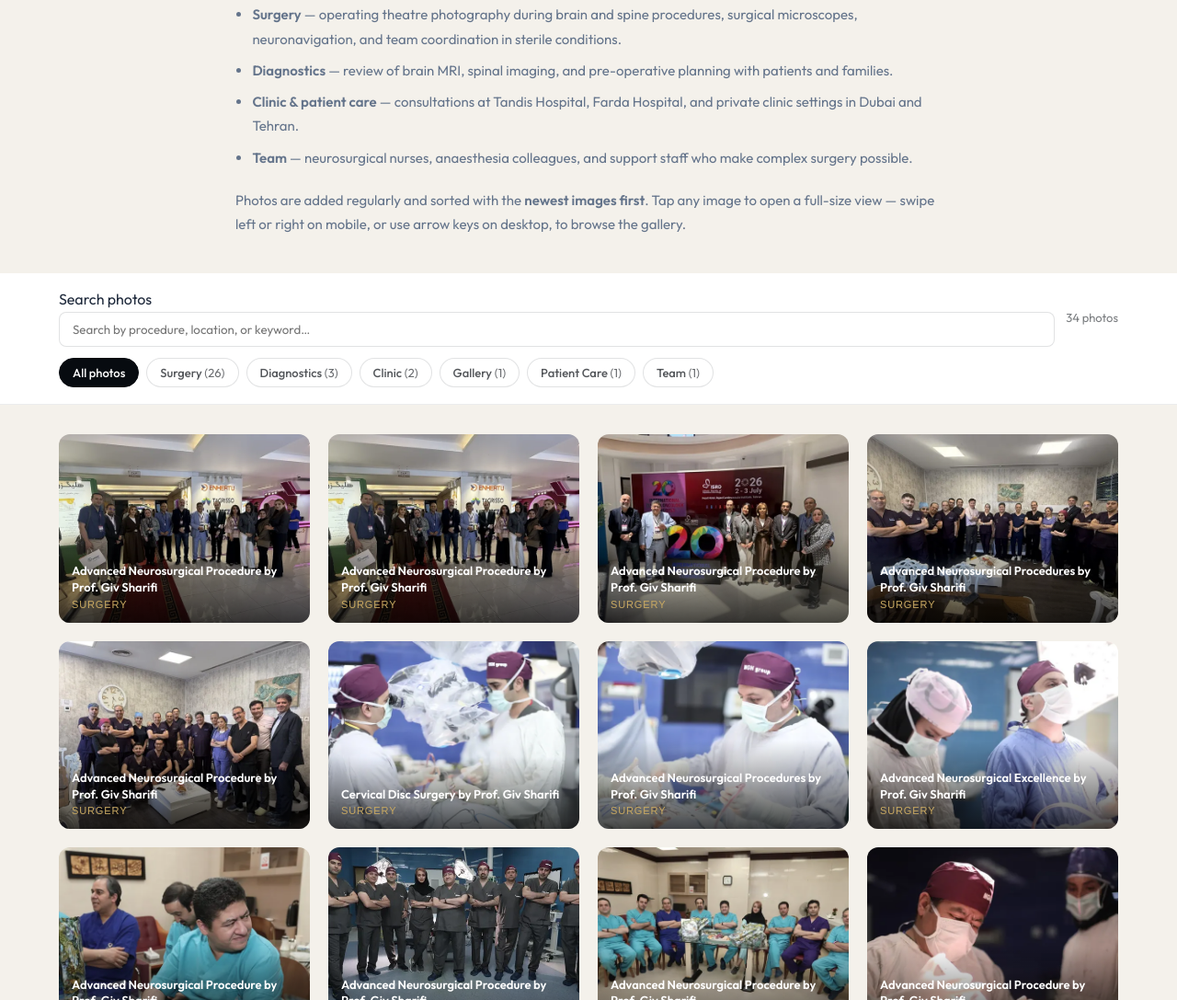
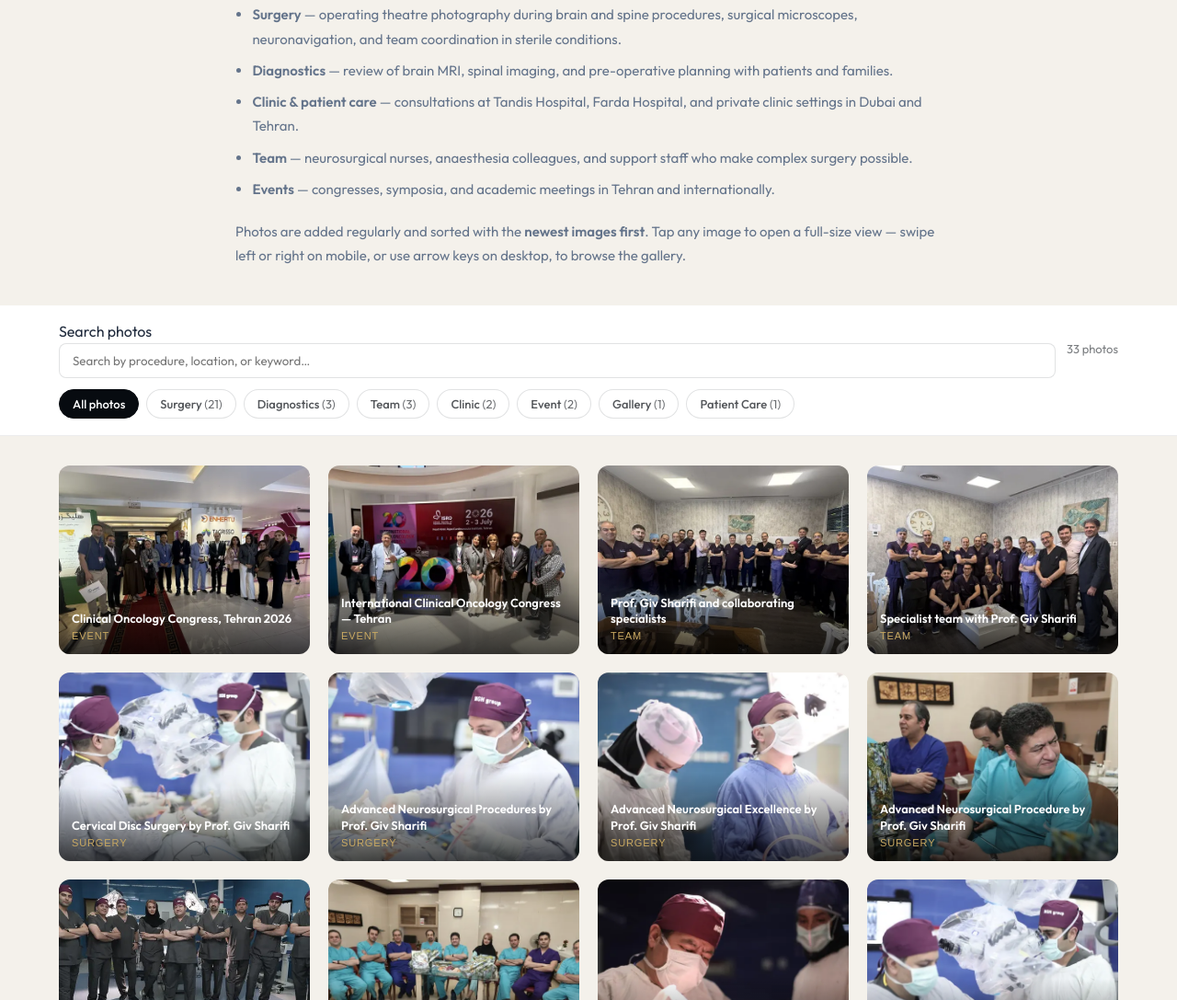
Before and after one commit to alecasgari/givsharifi-website, a plain HTML site: page pages/gallery/index.html in a window 1280 px wide. Shown: the part 709-1796 px from the top of the page at 92% size. Drawn offline with Linux system fonts and the light colour scheme; files that its build step writes are made by us from their sources.

Commit message:
content: remove latest gallery photo and recategorize recent uploads
Delete operating-theater-2; set congress photos to Event and team photos to Team with English copy.

Co-authored-by: Cursor <cursoragent@cursor.com>

```diff
--- a/assets/data/gallery.json
+++ b/assets/data/gallery.json
@@ -354,10 +354,10 @@
       "file": "assets/images/gallery/prof-giv-sharifi-neurosurgery-operating-room-8.webp",
       "thumb": "assets/images/gallery/prof-giv-sharifi-neurosurgery-operating-room-8-thumb.webp",
       "strip": "assets/images/gallery/prof-giv-sharifi-neurosurgery-operating-room-8-strip.webp",
-      "alt": "Prof. Giv Sharifi performing a complex neurosurgical procedure in a state-of-the-art operating room.",
-      "title": "Advanced Neurosurgical Procedure by Prof. Giv Sharifi",
-      "category": "Surgery,",
-      "featured": true,
+      "alt": "Neurosurgery specialist colleagues alongside Prof. Giv Sharifi during a procedure in the operating theatre.",
+      "title": "Specialist team with Prof. Giv Sharifi",
+      "category": "Team",
+      "featured": false,
       "width": 1280,
       "height": 960
     },
@@ -366,10 +366,10 @@
       "file": "assets/images/gallery/prof-giv-sharifi-neurosurgery-operating-room-9.webp",
       "thumb": "assets/images/gallery/prof-giv-sharifi-neurosurgery-operating-room-9-thumb.webp",
       "strip": "assets/images/gallery/prof-giv-sharifi-neurosurgery-operating-room-9-strip.webp",
-      "alt": "Prof. Giv Sharifi performing a complex neurosurgical procedure in a state-of-the-art operating room.",
-      "title": "Advanced Neurosurgical Procedures by Prof. Giv Sharifi",
-      "category": "Surgery,",
-      "featured": true,
+      "alt": "Collaborating neurosurgeons and specialist team members with Prof. Giv Sharifi in a modern operating theatre.",
+      "title": "Prof. Giv Sharifi and collaborating specialists",
+      "category": "Team",
+      "featured": false,
       "width": 1280,
       "height": 960
     },
@@ -378,10 +378,10 @@
       "file": "assets/images/gallery/prof-giv-sharifi-neurosurgery-operating-room-10.webp",
       "thumb": "assets/images/gallery/prof-giv-sharifi-neurosurgery-operating-room-10-thumb.webp",
       "strip": "assets/images/gallery/prof-giv-sharifi-neurosurgery-operating-room-10-strip.webp",
-      "alt": "Prof. Giv Sharifi performing a complex neurosurgical procedure in a state-of-the-art operating room.",
-      "title": "Advanced Neurosurgical Procedure by Prof. Giv Sharifi",
-      "category": "Surgery,",
-      "featured": true,
+      "alt": "Prof. Giv Sharifi at the 20th International Clinical Oncology Congress in Tehran — exhibition and academic programme, July 2026.",
+      "title": "International Clinical Oncology Congress — Tehran",
+      "category": "Event",
+      "featured": false,
       "width": 1280,
       "height": 960
     },
@@ -390,22 +390,10 @@
       "file": "assets/images/gallery/prof-giv-sharifi-neurosurgery-operating-room-11.webp",
       "thumb": "assets/images/gallery/prof-giv-sharifi-neurosurgery-operating-room-11-thumb.webp",
       "strip": "assets/images/gallery/prof-giv-sharifi-neurosurgery-operating-room-11-strip.webp",
-      "alt": "Prof. Giv Sharifi performing a complex neurosurgical procedure in a state-of-the-art operating room.",
-      "title": "Advanced Neurosurgical Procedure by Prof. Giv Sharifi",
-      "category": "Surgery,",
-      "featured": true,
-      "width": 1280,
-      "height": 960
-    },
-    {
-      "slug": "prof-giv-sharifi-neurosurgery-operating-theater-2",
-      "file": "assets/images/gallery/prof-giv-sharifi-neurosurgery-operating-theater-2.webp",
-      "thumb": "assets/images/gallery/prof-giv-sharifi-neurosurgery-operating-theater-2-thumb.webp",
-      "strip": "assets/images/gallery/prof-giv-sharifi-neurosurgery-operating-theater-2-strip.webp",
-      "alt": "Prof. Giv Sharifi performing a complex neurosurgical procedure in a state-of-the-art operating theater.",
-      "title": "Advanced Neurosurgical Procedure by Prof. Giv Sharifi",
-      "category": "Surgery,",
-      "featured": true,
+      "alt": "Clinical oncology congress in Tehran — Prof. Giv Sharifi with colleagues at the ISRO international meeting, Heart Hotel, Rajaei Cardiovascular Institute.",
+      "title": "Clinical Oncology Congress, Tehran 2026",
+      "category": "Event",
+      "featured": false,
       "width": 1280,
       "height": 960
     }
--- a/pages/gallery/index.html
+++ b/pages/gallery/index.html
@@ -84,6 +84,7 @@
           <li><strong>Diagnostics</strong> — review of brain MRI, spinal imaging, and pre-operative planning with patients and families.</li>
           <li><strong>Clinic &amp; patient care</strong> — consultations at Tandis Hospital, Farda Hospital, and private clinic settings in Dubai and Tehran.</li>
           <li><strong>Team</strong> — neurosurgical nurses, anaesthesia colleagues, and support staff who make complex surgery possible.</li>
+          <li><strong>Events</strong> — congresses, symposia, and academic meetings in Tehran and internationally.</li>
         </ul>
         <p>Photos are added regularly and sorted with the <strong>newest images first</strong>. Tap any image to open a full-size view — swipe left or right on mobile, or use arrow keys on desktop, to browse the gallery.</p>
       </div>
```
Also changed, not shown: assets/images/gallery/prof-giv-sharifi-neurosurgery-operating-theater-2-strip.webp (deleted), assets/images/gallery/prof-giv-sharifi-neurosurgery-operating-theater-2-thumb.webp (deleted), assets/images/gallery/prof-giv-sharifi-neurosurgery-operating-theater-2.webp (deleted).
